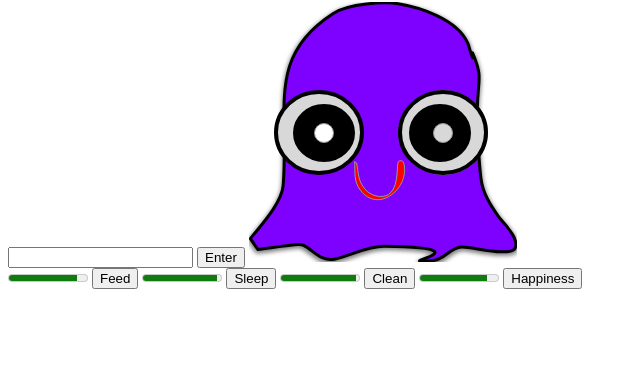
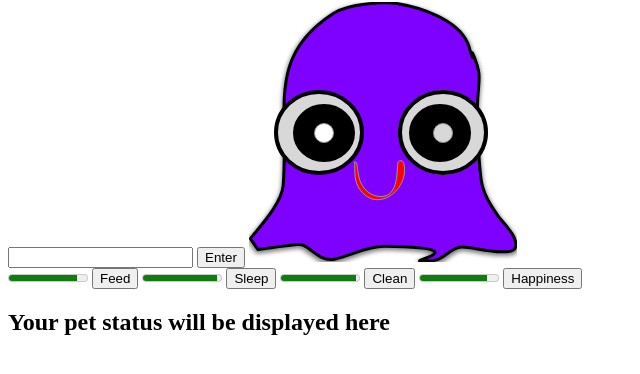
Before and after one commit to nabmat/cwk, a website: page client/index.html in a window 1280 px wide. Shown: the part 78-452 px from the top of the page, without its empty margins (0-640 px from the left). Drawn offline with Linux system fonts and the light colour scheme.

Commit message:
added pet status to display how pet has died html

```diff
--- a/client/index.html
+++ b/client/index.html
@@ -62,7 +62,7 @@
             <button id=cleaning>Clean</button>
             <meter id='happy' min=0 max=100 value=0 low=20 high=45 optimum=50></meter>
             <button id=happiness>Happiness</button>
-
+<h1 id = 'petStatus'>Your pet status will be displayed here</h1>
 
 
 
```
